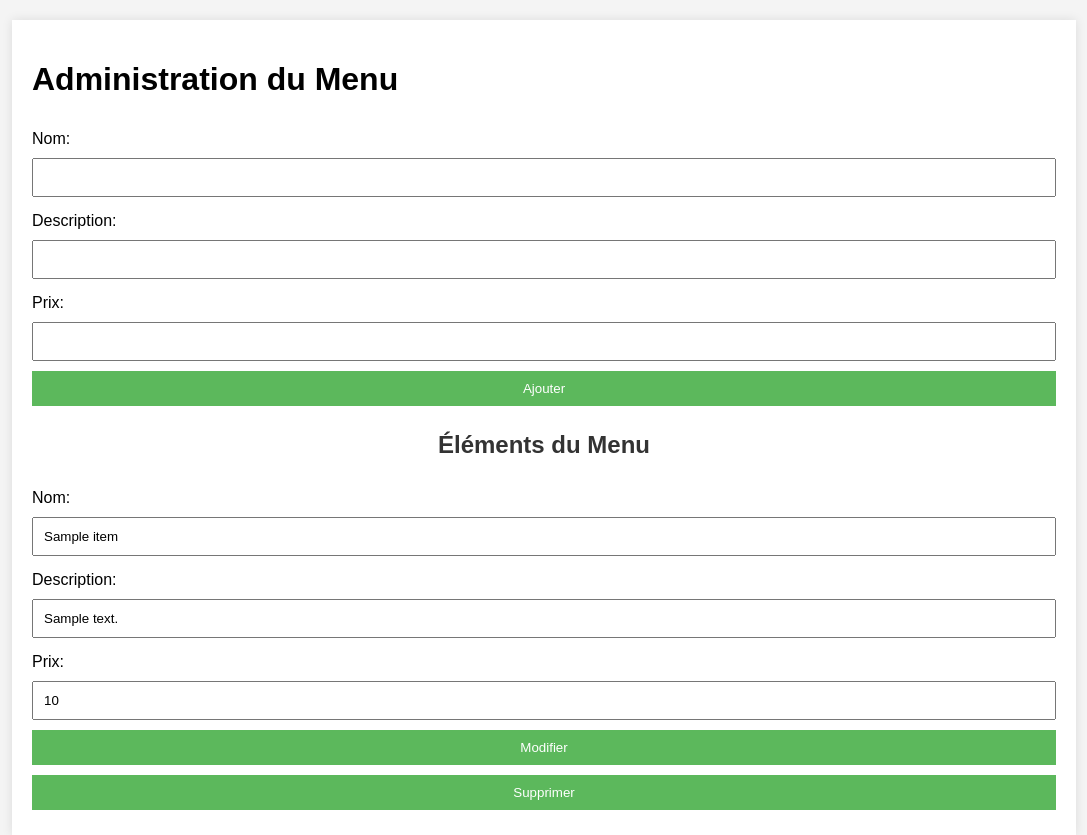
After one commit to MathGg1234/Site-Restaurant, a PHP site: page /admin/admin_menu.php in a window 1280 px wide. The commit adds this page. Shown: the whole page, without its empty margins (96-1183 px from the left). Run offline with PHP 8.4, Linux system fonts and the light colour scheme; tables that the repository leaves empty or names only in its code hold one stand-in row (values such as "Sample post").

Commit message:
Création de l'affichage des menus
Création affichage menu suite a redirection depuis l'header, création d'une page admin (pour le moment non sécuriser ) permettant de créer des menus de les modifier ou de les supprimer

```diff
--- /dev/null
+++ b/admin/admin_menu.php
@@ -0,0 +1,78 @@
+<?php
+// admin_menu.php
+include '../includes/db.php';
+
+
+// Traitement des ajouts/modifications/suppressions
+if ($_SERVER['REQUEST_METHOD'] === 'POST') {
+    if (isset($_POST['add'])) {
+        // Code pour ajouter un élément de menu
+        $name = $_POST['name'];
+        $description = $_POST['description'];
+        $price = $_POST['price'];
+        $sql = "INSERT INTO menu_items (name, description, price) VALUES ('$name', '$description', '$price')";
+        $conn->query($sql);
+    } elseif (isset($_POST['edit'])) {
+        // Code pour modifier un élément de menu
+        $id = $_POST['id'];
+        $name = $_POST['name'];
+        $description = $_POST['description'];
+        $price = $_POST['price'];
+        $sql = "UPDATE menu_items SET name='$name', description='$description', price='$price' WHERE id='$id'";
+        $conn->query($sql);
+    } elseif (isset($_POST['delete'])) {
+        // Code pour supprimer un élément de menu
+        $id = $_POST['id'];
+        $sql = "DELETE FROM menu_items WHERE id='$id'";
+        $conn->query($sql);
+    }
+}
+
+// Requête pour récupérer les items du menu depuis la base de données
+$sql = "SELECT * FROM menu_items";
+$result = $conn->query($sql);
+?>
+
+<!DOCTYPE html>
+<html lang="fr">
+<head>
+    <meta charset="UTF-8">
+    <title>Administration du Menu</title>
+    <link rel="stylesheet" href="/Site-Restaurant/assets/css/Astyles.css">
+</head>
+<body>
+    <div class="container">
+        <h1>Administration du Menu</h1>
+        <form action="admin_menu.php" method="post">
+            <input type="hidden" name="id" value="">
+            <label for="name">Nom:</label>
+            <input type="text" name="name" id="name" required>
+            <label for="description">Description:</label>
+            <input type="text" name="description" id="description" required>
+            <label for="price">Prix:</label>
+            <input type="number" name="price" id="price" required>
+            <button type="submit" name="add">Ajouter</button>
+        </form>
+        <h2>Éléments du Menu</h2>
+        <?php
+        if ($result->num_rows > 0) {
+            while($row = $result->fetch_assoc()) {
+                echo "<form action='admin_menu.php' method='post'>";
+                echo "<input type='hidden' name='id' value='" . $row['id'] . "'>";
+                echo "<label for='name'>Nom:</label>";
+                echo "<input type='text' name='name' value='" . $row['name'] . "' required>";
+                echo "<label for='description'>Description:</label>";
+                echo "<input type='text' name='description' value='" . $row['description'] . "' required>";
+                echo "<label for='price'>Prix:</label>";
+                echo "<input type='number' name='price' value='" . $row['price'] . "' required>";
+                echo "<button type='submit' name='edit'>Modifier</button>";
+                echo "<button type='submit' name='delete'>Supprimer</button>";
+                echo "</form>";
+            }
+        } else {
+            echo "<p>Aucun élément de menu trouvé.</p>";
+        }
+        ?>
+    </div>
+</body>
+</html>
--- a/includes/header.php
+++ b/includes/header.php
@@ -11,8 +11,8 @@
         <h1>Bienvenue à Notre Restaurant</h1>
         <nav>
             <ul>
-                <li><a href="../index.php">Accueil</a></li>
-                <li><a href="/menu.php">Carte</a></li>
+                <li><a href="/Site-Restaurant/index.php">Accueil</a></li>
+                <li><a href="/Site-Restaurant/menu.php">Carte</a></li>
                 <li><a href="/gallery.php">Galerie</a></li>
                 <li><a href="reservations/index.php">Réservation</a></li>
             </ul>
```
Also changed, not shown: menu.php (added, +40 -0 lines).
